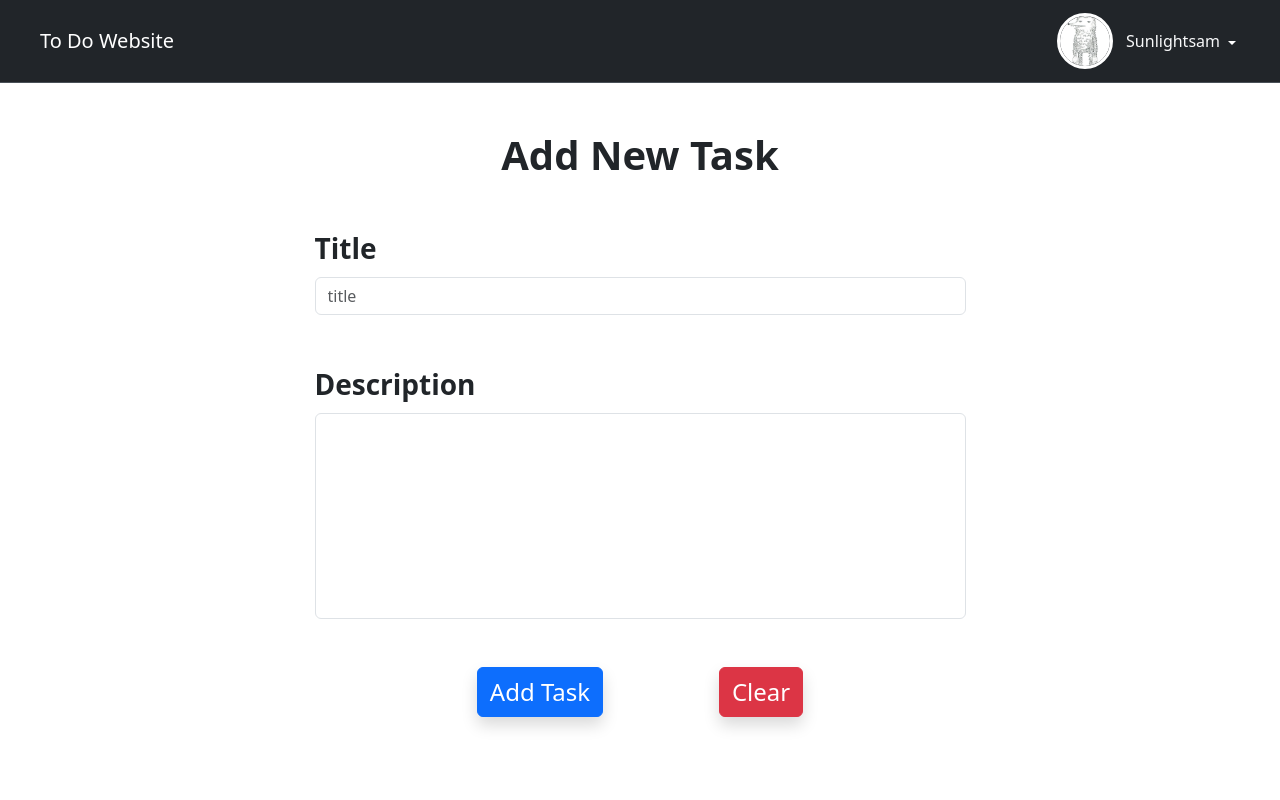
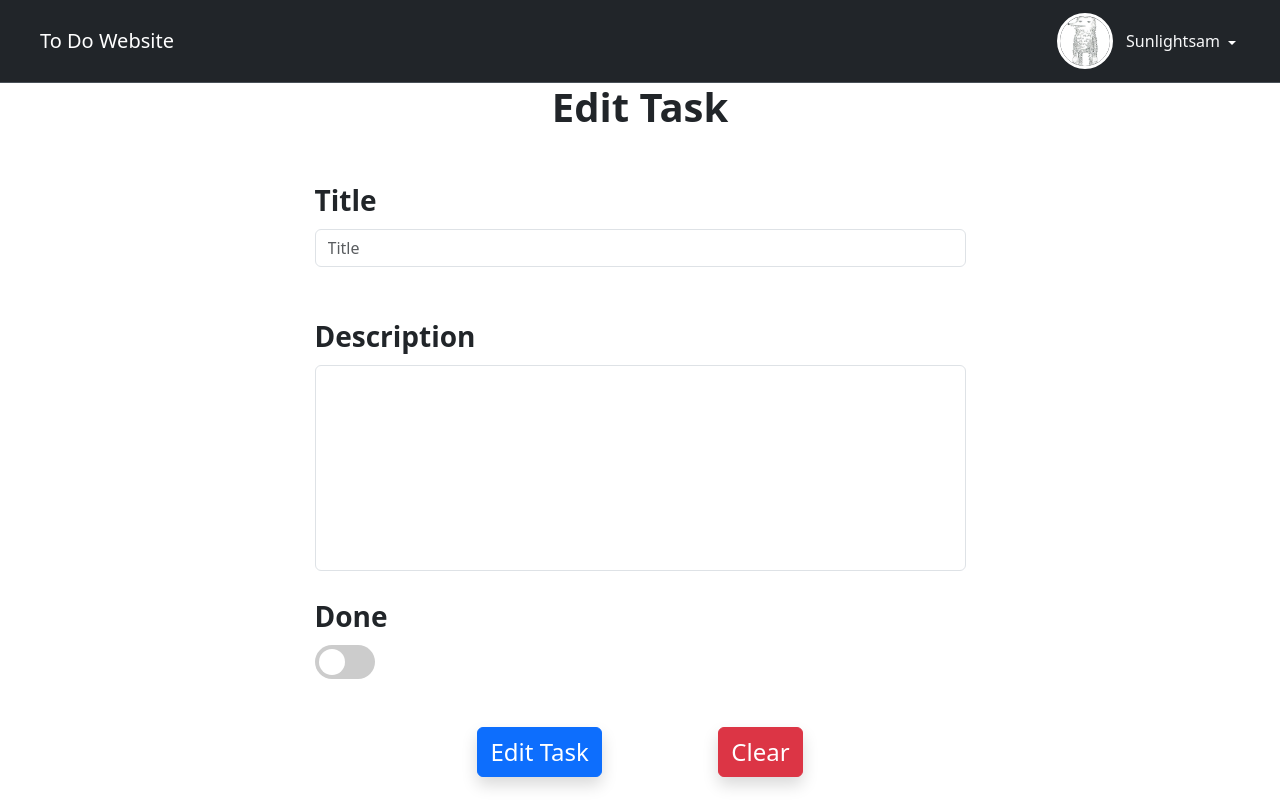
Before and after one commit to Nighthawks829/client, a React (Create React App) app: page / in a window 1280 px wide. Built offline with nearby package versions, Linux system fonts and the light colour scheme.

Commit message:
Create edit task page and css

```diff
--- a/src/App.js
+++ b/src/App.js
@@ -8,8 +8,9 @@ import RegisterPage from "./pages/register/RegisterPage";
 import UserProfile from "./pages/userProfile/UserProfile";
 import EditUserProfile from "./pages/editUserrofile/EditUserProfile";
 import AddTaskPage from "./pages/addTask/AddTaskPage";
+import EditTaskPage from "./pages/editTask/EditTaskPage";
 function App() {
-  return <AddTaskPage />;
+  return <EditTaskPage />;
 }
 
 export default App;
--- /dev/null
+++ b/src/pages/editTask/EditTaskPage.css
@@ -0,0 +1,49 @@
+.description-textarea {
+    resize: none;
+}
+
+/* Switch styling */
+.switch {
+    position: relative;
+    display: inline-block;
+    width: 60px;
+    height: 34px;
+}
+
+.switch input {
+    opacity: 0;
+    width: 0;
+    height: 0;
+}
+
+.slider {
+    position: absolute;
+    cursor: pointer;
+    top: 0;
+    left: 0;
+    right: 0;
+    bottom: 0;
+    background-color: #ccc;
+    transition: 0.4s;
+    border-radius: 34px;
+}
+
+.slider:before {
+    position: absolute;
+    content: "";
+    height: 26px;
+    width: 26px;
+    left: 4px;
+    bottom: 4px;
+    background-color: white;
+    transition: 0.4s;
+    border-radius: 50%;
+}
+
+input:checked+.slider {
+    background-color: #4caf50;
+}
+
+input:checked+.slider:before {
+    transform: translateX(26px);
+}
--- /dev/null
+++ b/src/pages/editTask/EditTaskPage.js
@@ -0,0 +1,129 @@
+import React, { useState } from "react";
+import { IoMdArrowDropdown } from "react-icons/io";
+import "./EditTaskPage.css";
+
+function EditTaskPage() {
+  const [title, setTitle] = useState("");
+  const [description, setDescription] = useState("");
+  const [isSwitchOn, setIsSwitchOn] = useState(false);
+
+  const toggleSwitch = () => setIsSwitchOn((prev) => !prev);
+
+  function handleSubmit(e) {
+    e.preventDefault();
+    console.log("Edit Task Form Submit");
+  }
+
+  return (
+    <>
+      <nav
+        className="navbar navbar-expand-sm bg-dark border-bottom border-body p-3"
+        data-bs-theme="dark"
+      >
+        <div className="container-fluid px-4">
+          <a className="navbar-brand" href="/homePage">
+            To Do Website
+          </a>
+          <button
+            className="navbar-toggler"
+            type="button"
+            data-bs-toggle="collapse"
+            data-bs-target="#collapsibleNavbar"
+          >
+            <span className="navbar-toggler-icon"></span>
+          </button>
+          <div className="collapse navbar-collapse" id="collapsibleNavbar">
+            <div className="ms-auto d-flex align-items-center">
+              <img
+                src={require("../../assets/profile.jpg")}
+                alt="profile-picture"
+                className="profile-picture rounded-circle"
+              />
+              <p className="profile-name text-light mb-0 ms-3 me-1">
+                Sunlightsam
+              </p>
+              <div className="dropdown">
+                <IoMdArrowDropdown
+                  color="white"
+                  className="dropdown-toggle"
+                  role="button"
+                  data-bs-toggle="dropdown"
+                  aria-expanded="false"
+                />
+                <ul className="dropdown-menu dropdown-menu-end mt-3 py-3">
+                  <li>
+                    <a className="dropdown-item">User Profile</a>
+                  </li>
+                  <li>
+                    <a className="dropdown-item text-danger">Logut</a>
+                  </li>
+                </ul>
+              </div>
+            </div>
+          </div>
+        </div>
+      </nav>
+      <div className="container mt">
+        <h1 className="text-center fw-bold">Edit Task</h1>
+        <form onSubmit={handleSubmit}>
+          <div className="my-5 col-lg-7 col-12 mx-auto">
+            <label htmlFor="title" className="form-label mb-2 fw-bold fs-3">
+              Title
+            </label>
+            <input
+              type="text"
+              name="title"
+              id="title"
+              placeholder="Title"
+              className="form-control fs-6"
+              required
+            />
+          </div>
+
+          <div className="mt-5 mb-4 col-lg-7 col-12 mx-auto">
+            <label
+              htmlFor="description"
+              className="form-label mb-2 fw-bold fs-3"
+            >
+              Description
+            </label>
+            <textarea
+              name="description"
+              id="description"
+              className="description-textarea form-control mb-2 fs-6"
+              rows={8}
+              required
+            ></textarea>
+          </div>
+
+          <div className="my-3 col-lg-7 col-12 mx-auto">
+            <label htmlFor="done" className="form-label mb-2 fw-bold fs-3">
+              Done
+            </label>
+            <div>
+              <label className="switch">
+                <input
+                  type="checkbox"
+                  checked={isSwitchOn}
+                  onChange={toggleSwitch}
+                />
+                <span className="slider"></span>
+              </label>
+            </div>
+          </div>
+
+          <div className="mt-5 col-lg-6 col-12 mx-auto d-flex align-items-center justify-content-evenly">
+            <button className="btn btn-primary shadow fs-4" type="submit">
+              Edit Task
+            </button>
+            <button className="btn btn-danger shadow fs-4" type="reset">
+              Clear
+            </button>
+          </div>
+        </form>
+      </div>
+    </>
+  );
+}
+
+export default EditTaskPage;
```
